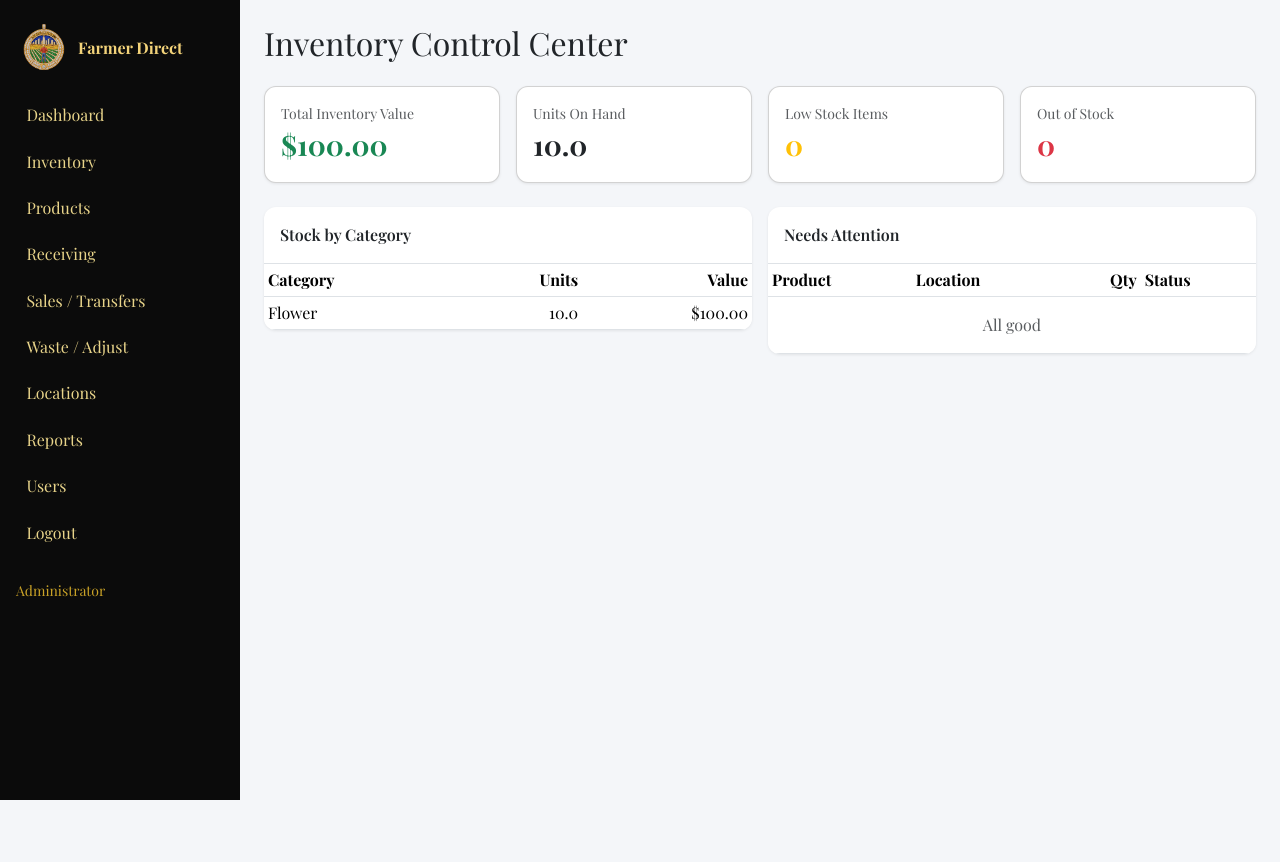
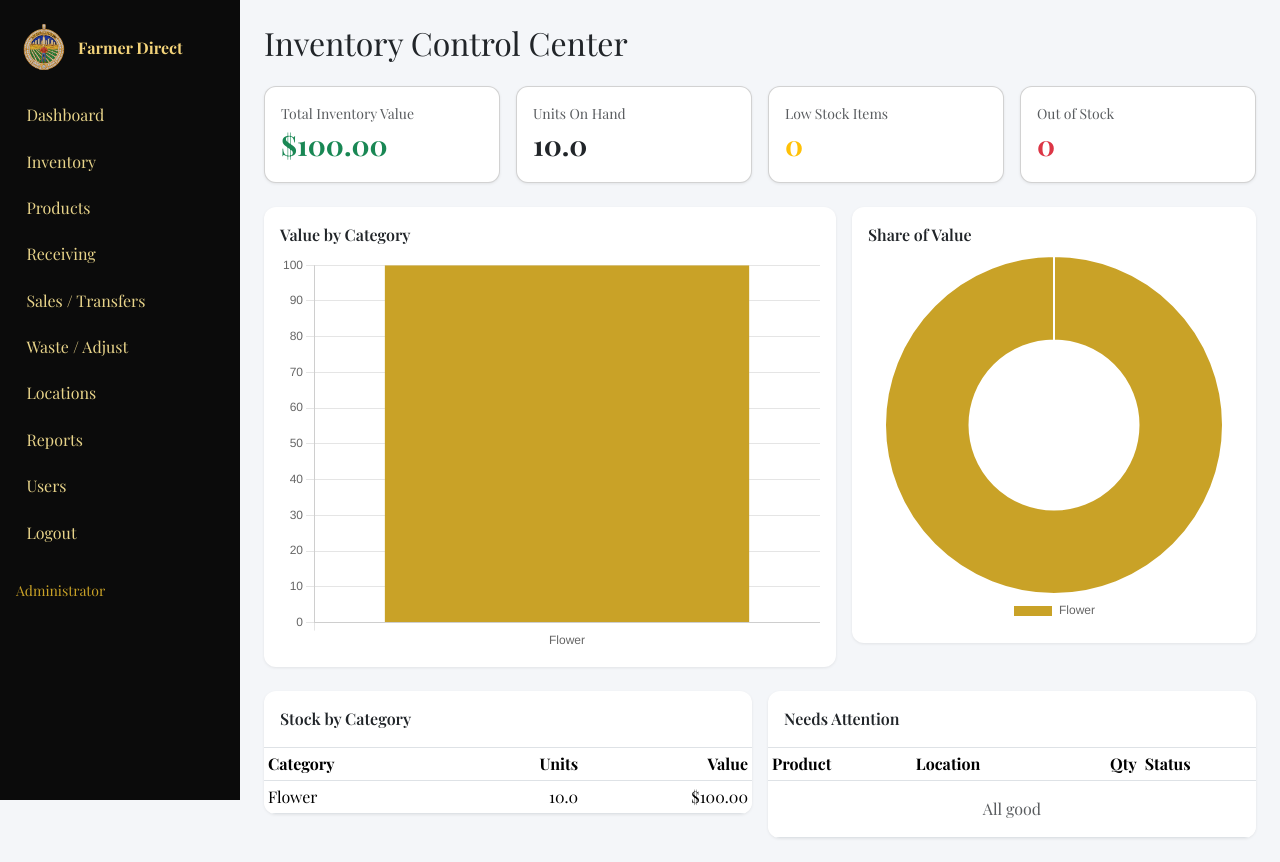
Before and after one commit to lenz0o/DTLA, a Flask app: page / in a window 1280 px wide. Before the commit the page ends 800 px from the top, so only its background shows below. Run offline with Flask 3, Linux system fonts and the light colour scheme; a user stored in the database is signed in; data comes from the database, SQL or seed files in the repository; tables that the repository leaves empty hold one stand-in row (values such as "Sample post"); some web fonts are replaced.

Commit message:
Integrate charts for category values in dashboard
Added bar and pie charts for value by category and share of value.

```diff
--- a/templates/dashboard.html
+++ b/templates/dashboard.html
@@ -27,6 +27,21 @@
       <div class="text-muted small">Out of Stock</div>
       <div class="stat-value text-danger">{{ out_of_stock }}</div>
     </div></div>
+  </div>
+</div>
+
+<div class="row g-3 mb-4">
+  <div class="col-lg-7">
+    <div class="table-card p-3">
+      <div class="fw-semibold mb-2">Value by Category</div>
+      <canvas id="barChart" height="220"></canvas>
+    </div>
+  </div>
+  <div class="col-lg-5">
+    <div class="table-card p-3">
+      <div class="fw-semibold mb-2">Share of Value</div>
+      <canvas id="pieChart" height="220"></canvas>
+    </div>
   </div>
 </div>
 
@@ -71,4 +86,24 @@
     </div>
   </div>
 </div>
+
+<script src="https://cdn.jsdelivr.net/npm/chart.js"></script>
+<script>
+  const labels = [{% for row in by_category %}"{{ row.category }}"{% if not loop.last %},{% endif %}{% endfor %}];
+  const values = [{% for row in by_category %}{{ row.value or 0 }}{% if not loop.last %},{% endif %}{% endfor %}];
+  const colors = ["#c9a227","#1a5f2a","#0b1f3a","#8b1e3f","#4b5563","#b45309"];
+
+  if (labels.length) {
+    new Chart(document.getElementById("barChart"), {
+      type: "bar",
+      data: { labels, datasets: [{ label: "Value $", data: values, backgroundColor: "#c9a227" }] },
+      options: { plugins: { legend: { display: false } }, scales: { y: { beginAtZero: true } } }
+    });
+    new Chart(document.getElementById("pieChart"), {
+      type: "doughnut",
+      data: { labels, datasets: [{ data: values, backgroundColor: colors }] },
+      options: { plugins: { legend: { position: "bottom" } } }
+    });
+  }
+</script>
 {% endblock %}
```
